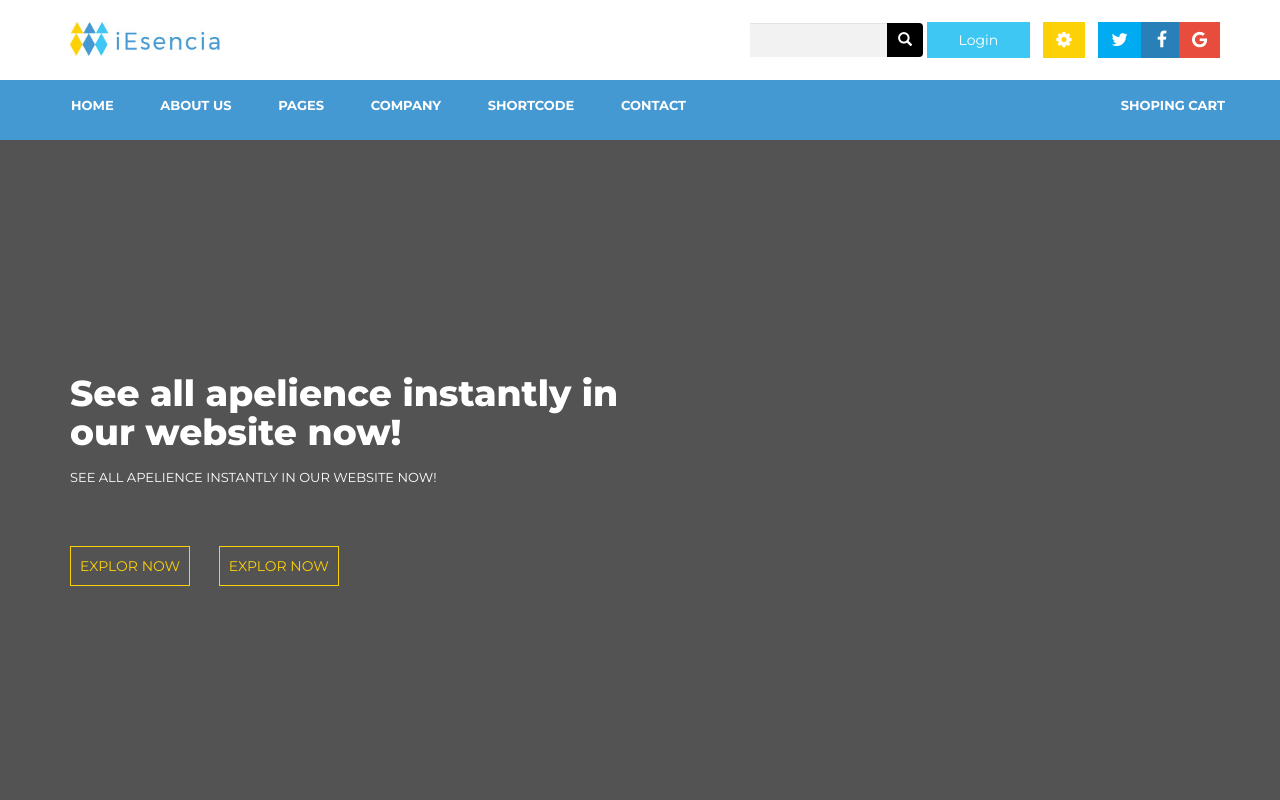
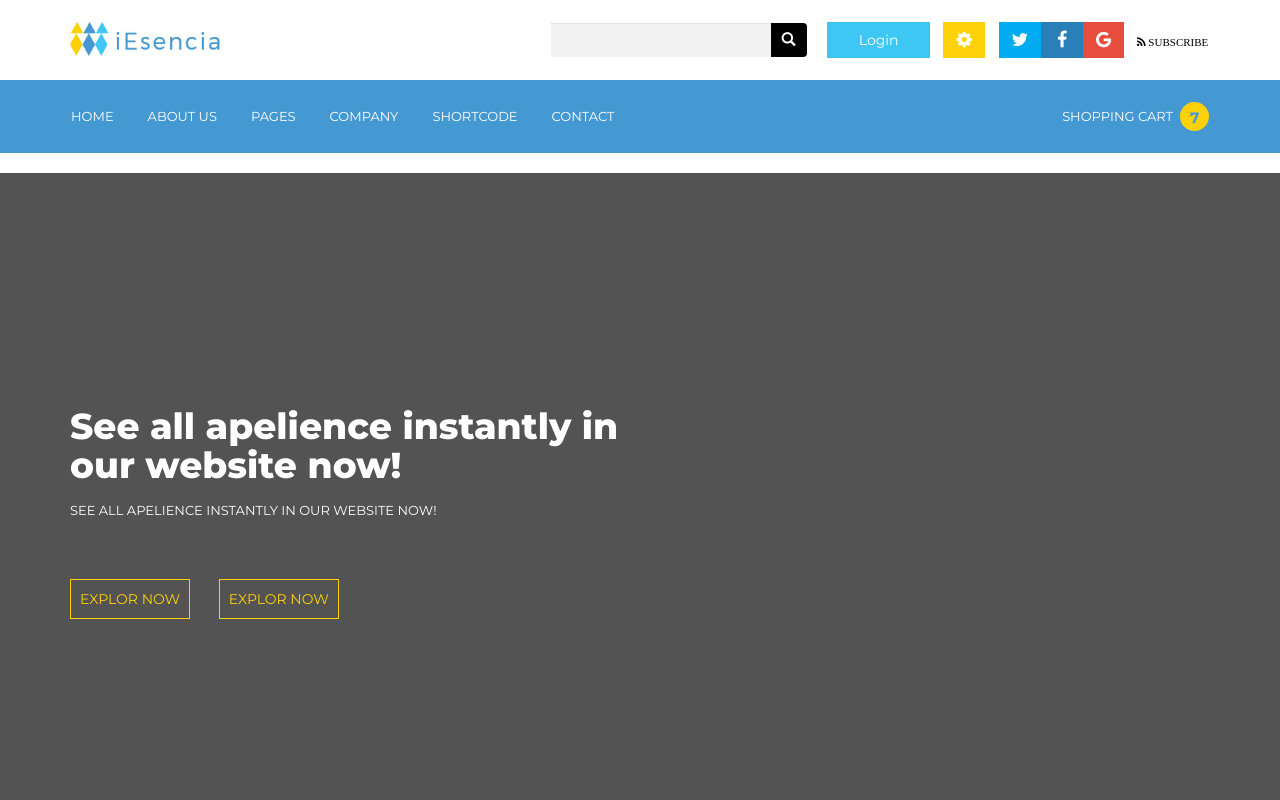
Before and after one commit to mohaimenul-isl/iEsence, a plain HTML site: page index.html in a window 1280 px wide. Shown: the top 800 px of the page. Drawn offline with nearby package versions, Linux system fonts and the light colour scheme.

Commit message:
both navbar fixed.
both navbar fixed.

```diff
--- a/css/style.css
+++ b/css/style.css
@@ -122,11 +122,69 @@ button.btn.btn-default.searchicon {
 }
 
 .right-head-top {
-    overflow: hidden;
-    margin-left: 80px;
+    margin-left: 173px;
 }
 
 /* NAVBAR BOTTOM */
+
+.my-nav{
+    background-color: #4599d3;
+    border-radius: 0;
+    border: 0;
+}
+
+.my-nav.navbar.navbar-default .container {
+    padding-left: 0;
+}
+
+.navbar-default .navbar-nav > li > a {
+    color: #fff;
+    padding: 30px 17px;
+    line-height: 13px;
+    font-size: 13px;
+    text-transform: uppercase;
+    font-weight: 400;
+}
+
+.nav.navbar-nav li:first-child a {
+    padding-left: 16px;
+
+}
+
+.nav.navbar-nav.navbar-right a span {
+    background-color: #fdd108;
+    height: 29px;
+    width: 29px;
+    border-radius: 50%;
+    display: inline;
+    position: absolute;
+    padding-left: 10px;
+    padding-top: 5px;
+    font-weight: 700;
+    color: #4599d3;
+    font-size: 15px;
+}
+
+.nav.navbar-nav.navbar-right span {
+    margin-left: -10px;
+    margin-top: 22px;
+
+}
+
+.nav.navbar-nav.navbar-right {
+    margin-right: 20px;
+}
+
+.fa.fa-rss {
+
+    margin-left: 50px;
+    text-transform: uppercase;
+    font-size: 11px;
+    text-decoration: none;
+    color: black;
+    text-align: center;
+}
+
 .container-fluid.banner2 {
     background-color: #4599d3;
     padding: 21px 0px;
--- a/index.html
+++ b/index.html
@@ -25,17 +25,16 @@
 		<div class="container-fluid">
 			<div class="banner1">
 				<div class="container">
-					<div class="row clearfix">
-						<div class="col-md-6">
+					<div class="row">
+						<div class="col-md-3">
 							<div class="left-head-top header-psuedo-class">
 								<a href=""><img class="logo" src="img/logo.jpg" alt=""></a>
 							</div>
 						</div>
+					<div class="col-md-9">
+						<div class="right-head-top">
+							<div class="header-top-area">
 								<div class="col-md-6">
-							<div class="right-head-top">
-								<div>
-									<div class="header-top-area">
-										<div class="col-md-6 pull-LEFT">
 									<form>
 										<div class="input-group col-xs-10">
 											<input type="text" class="searchbox form-control" name="srch-term"
@@ -48,7 +47,6 @@
 									</form>
 								</div>
 							</div>
-								</div>
 							<div class="login-btn">
 								<button type="button" class="btn btn-primary loginbtn">Login</button>
 							</div>
@@ -57,6 +55,7 @@
 								<a href="#"><i class="fa fa-twitter" aria-hidden="true"></i></a>
 								<a href="#"><i class="fa fa-facebook" aria-hidden="true"></i></a>
 								<a href="#"><i class="fa fa-google" aria-hidden="true"></i></a>
+								<a href="#"><i class="fa fa-rss" aria-hidden="true"> subscribe</i></a>
 							</div>
 						</div>
 					</div>
@@ -65,31 +64,42 @@
 			</div>
 		</div>
 		<!--NAVBAR-2 SECTION-->
-		<div class="container-fluid banner2">
+
+		<nav class="my-nav navbar navbar-default">
 			<div class="container">
-				<div class="nav center-block navbar2">
-					<div class="row nav2">
-						<div class="col-md-8">
-							<div class="nav-left">
-								<ul class="list-inline">
+				<div class="row">
+
+
+					<!-- Brand and toggle get grouped for better mobile display -->
+					<div class="navbar-header">
+						<button type="button" class="navbar-toggle collapsed" data-toggle="collapse"
+							data-target="#bs-example-navbar-collapse-1" aria-expanded="false">
+							<span class="sr-only">Toggle navigation</span>
+							<span class="icon-bar"></span>
+							<span class="icon-bar"></span>
+							<span class="icon-bar"></span>
+						</button>
+					</div>
+					<!-- Collect the nav links, forms, and other content for toggling -->
+					<div class="collapse navbar-collapse" id="bs-example-navbar-collapse-1">
+						<ul class="nav navbar-nav">
 							<li><a href="#">Home</a></li>
 							<li><a href="#">About Us</a></li>
-									<li><a href="#">Pages</a></li>
-									<li><a href="#">Company</a></li>
+							<li><a href="#">pages</a></li>
+							<li><a href="#">company</a></li>
 							<li><a href="#">Shortcode</a></li>
 							<li><a href="#">Contact</a></li>
 						</ul>
+						<div class="navr">
+							<ul class="nav navbar-nav navbar-right">
+								<li><a href="#">Shopping cart</a></li>
+								<a href=""><span>7</span></a>
+							</ul>
 						</div>
+					</div><!-- /.navbar-collapse -->
 				</div>
-						<div class="col-md-4">
-							<div class="navbar-right">
-								<a class="shopingcart" href="#">Shoping cart</a>
-							</div>
-						</div>
-					</div>
-				</div>
-			</div>
-		</div>
+			</div><!-- /.container-fluid -->
+		</nav>
 	</header>
 	<!--HERO SECTION-->
 	<div class="container-fluid">
```
Lines whose indentation alone changed are shown as unchanged.
